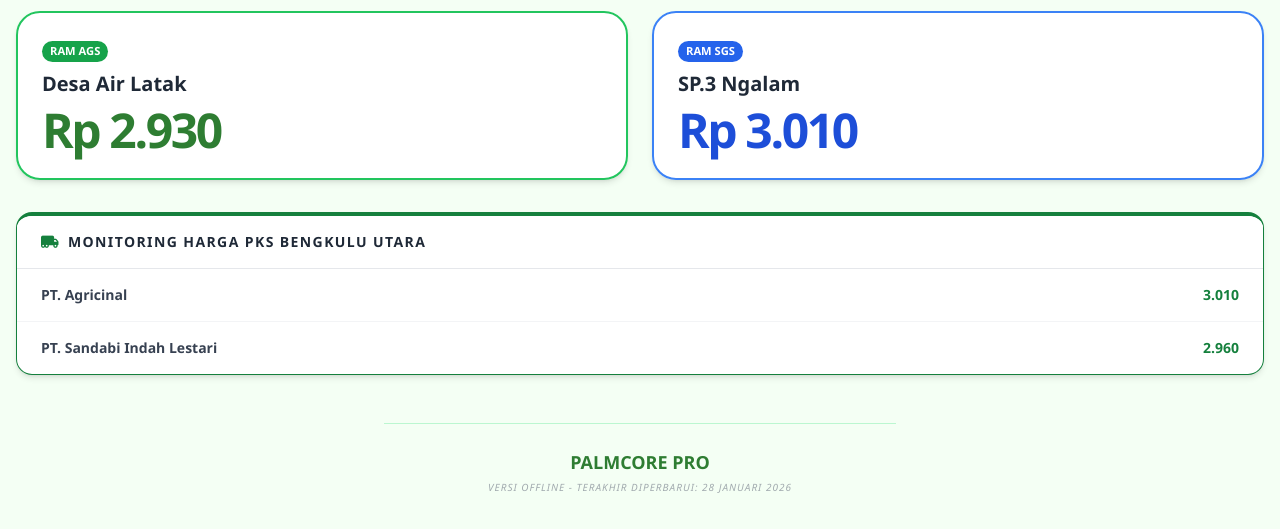
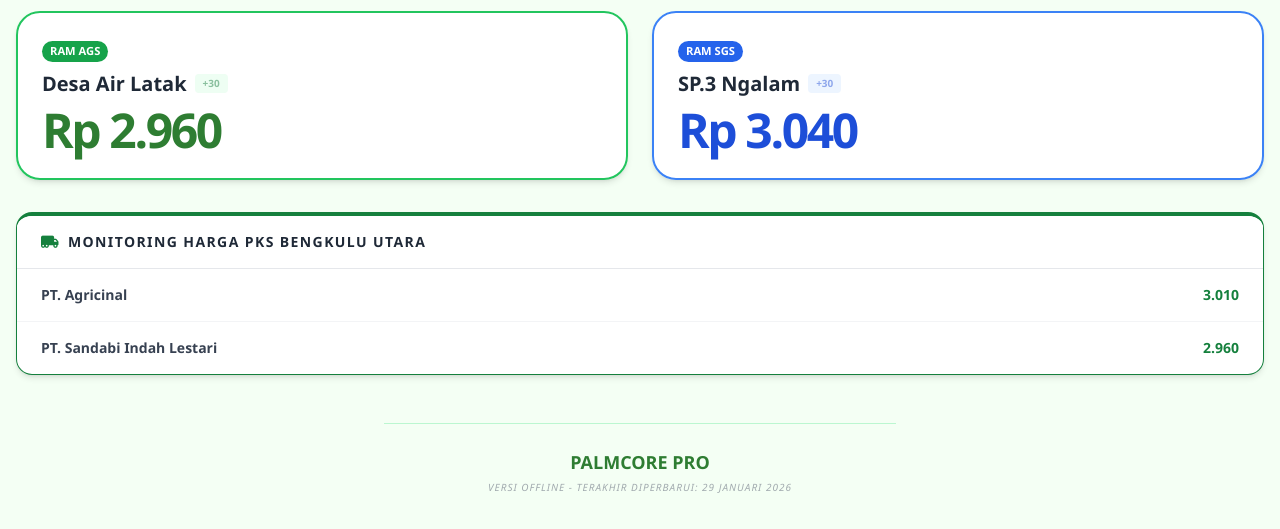
Before and after one commit to lotuzt01/RAM-GBgroup, a plain HTML site: page index.html in a window 1280 px wide. Shown: the part 839-1368 px from the top of the page. Drawn offline with nearby package versions, Linux system fonts and the light colour scheme.

Commit message:
Update index.html

```diff
--- a/index.html
+++ b/index.html
@@ -37,6 +37,9 @@
       padding: 1px 5px;
       border-radius: 4px;
       font-weight: bold;
+    }
+    .price-tag {
+      text-shadow: 1px 1px 0px rgba(255,255,255,0.5);
     }
   </style>
 </head>
@@ -172,21 +175,27 @@
       </div>
     </section>
 
-    <!-- Local RAM Prices -->
+    <!-- Local RAM Prices (UPDATE +30) -->
     <section id="harga-lokal" class="grid grid-cols-1 md:grid-cols-2 gap-6">
       <div class="glass-card rounded-3xl p-6 relative overflow-hidden border-2 border-green-500 shadow-md">
         <div class="relative z-10">
           <span class="status-badge bg-green-600 text-white mb-2 inline-block">RAM AGS</span>
-          <h2 class="text-xl font-bold text-gray-800">Desa Air Latak</h2>
-          <div class="text-5xl font-black text-[#2e7d32] tracking-tighter mt-2">Rp 2.930</div>
+          <div class="flex items-center gap-2">
+            <h2 class="text-xl font-bold text-gray-800">Desa Air Latak</h2>
+            <span class="text-[10px] bg-green-100 text-green-700 px-2 py-0.5 rounded font-bold animate-pulse">+30</span>
+          </div>
+          <div class="text-5xl font-black text-[#2e7d32] tracking-tighter mt-2 price-tag">Rp 2.960</div>
         </div>
       </div>
 
       <div class="glass-card rounded-3xl p-6 relative overflow-hidden border-2 border-blue-500 shadow-md">
         <div class="relative z-10">
           <span class="status-badge bg-blue-600 text-white mb-2 inline-block">RAM SGS</span>
-          <h2 class="text-xl font-bold text-gray-800">SP.3 Ngalam</h2>
-          <div class="text-5xl font-black text-blue-700 tracking-tighter mt-2">Rp 3.010</div>
+          <div class="flex items-center gap-2">
+            <h2 class="text-xl font-bold text-gray-800">SP.3 Ngalam</h2>
+            <span class="text-[10px] bg-blue-100 text-blue-700 px-2 py-0.5 rounded font-bold animate-pulse">+30</span>
+          </div>
+          <div class="text-5xl font-black text-blue-700 tracking-tighter mt-2 price-tag">Rp 3.040</div>
         </div>
       </div>
     </section>
@@ -213,7 +222,7 @@
   <footer class="mt-12 text-center text-gray-500 px-4">
     <div class="border-t border-green-200 pt-6 max-w-lg mx-auto">
       <p class="font-black text-[#2e7d32] text-lg uppercase">Palmcore Pro</p>
-      <p class="text-[10px] mt-1 opacity-60 italic tracking-widest uppercase">Versi Offline - Terakhir Diperbarui: 28 Januari 2026</p>
+      <p class="text-[10px] mt-1 opacity-60 italic tracking-widest uppercase">Versi Offline - Terakhir Diperbarui: 29 Januari 2026</p>
     </div>
   </footer>
 
```
